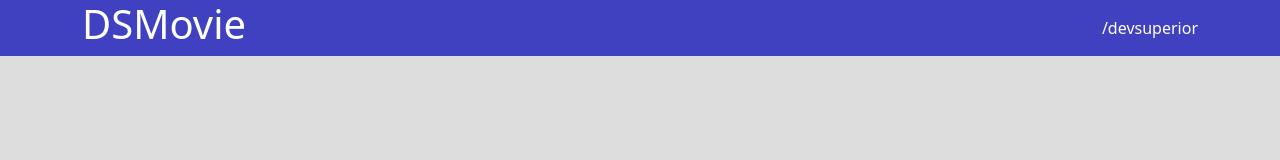
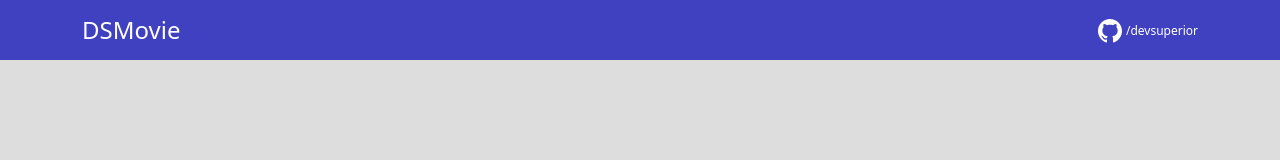
Before and after one commit to dellysmilk24/DSMovie, a plain HTML site: page index.html in a window 1280 px wide. Drawn offline with nearby package versions, Linux system fonts and the light colour scheme.

Commit message:
Barra Superior 2

```diff
--- a/CSS/styles.css
+++ b/CSS/styles.css
@@ -1,15 +1,28 @@
 @import url('https://fonts.googleapis.com/css2?family=Open+Sans:wght@300;400;700&display=swap');
 
+:root {
+    --bg-gray: #ddd;
+    --color-primary: #4041c0
+}
 * {
-box-sizing: border-box;
-     font-family:'Open Sans'sans-serif;
+    margin: o;
+    box-sizing: border-box;
+    font-family:'Open Sans'sans-serif;
 }
+
+h1, h2, h3, h4, h5, h6 {
+    margin: 0;
+}
+
 html, body {
     background-color: #ddd;
 }
 header {
-    background-color: #4041c0;
+    background-color: var(--color-primary);
     color: #fff;
+    height: 60px;
+    display:flex;
+    align-items: center;
 }
 
 nav {
@@ -17,6 +30,14 @@ nav {
     align-items: center;
     justify-content: space-between;
 }
+nav h1 {
+    font-size: 24px;
+    font-weight: 700px;
+}
+nav a {
+    font-size: 12px;
+    font-weight: 400px;
+}
 
 a, a:hover {
     text-decoration: none;
--- a/index.html
+++ b/index.html
@@ -11,10 +11,15 @@
 </head>
 <body>
  <header>
-     <nav class="container">
-         <h1>DSMovie</h1>
-         <a href="https://github.com/devsuperior">/devsuperior</a>
-     </nav>
- </header>
+ <nav class="container">
+ <h1>DSMovie</h1>
+<div>
+    <svg width="24" height="24" viewBox="0 0 24 24" fill="none" xmlns="http://www.w3.org/2000/svg">
+        <path d="M12 0C5.374 0 0 5.373 0 12C0 17.302 3.438 21.8 8.207 23.387C8.806 23.498 9 23.126 9 22.81V20.576C5.662 21.302 4.967 19.16 4.967 19.16C4.421 17.773 3.634 17.404 3.634 17.404C2.545 16.659 3.717 16.675 3.717 16.675C4.922 16.759 5.556 17.912 5.556 17.912C6.626 19.746 8.363 19.216 9.048 18.909C9.155 18.134 9.466 17.604 9.81 17.305C7.145 17 4.343 15.971 4.343 11.374C4.343 10.063 4.812 8.993 5.579 8.153C5.455 7.85 5.044 6.629 5.696 4.977C5.696 4.977 6.704 4.655 8.997 6.207C9.954 5.941 10.98 5.808 12 5.803C13.02 5.808 14.047 5.941 15.006 6.207C17.297 4.655 18.303 4.977 18.303 4.977C18.956 6.63 18.545 7.851 18.421 8.153C19.191 8.993 19.656 10.064 19.656 11.374C19.656 15.983 16.849 16.998 14.177 17.295C14.607 17.667 15 18.397 15 19.517V22.81C15 23.129 15.192 23.504 15.801 23.386C20.566 21.797 24 17.3 24 12C24 5.373 18.627 0 12 0Z" fill="white"/>
+        </svg>
+ <a href="https://github.com/devsuperior">/devsuperior</a>
+ </div>
+</nav>
+</header>
 </body>
 </html>
```
Also changed, not shown: img/github.svg (added).
